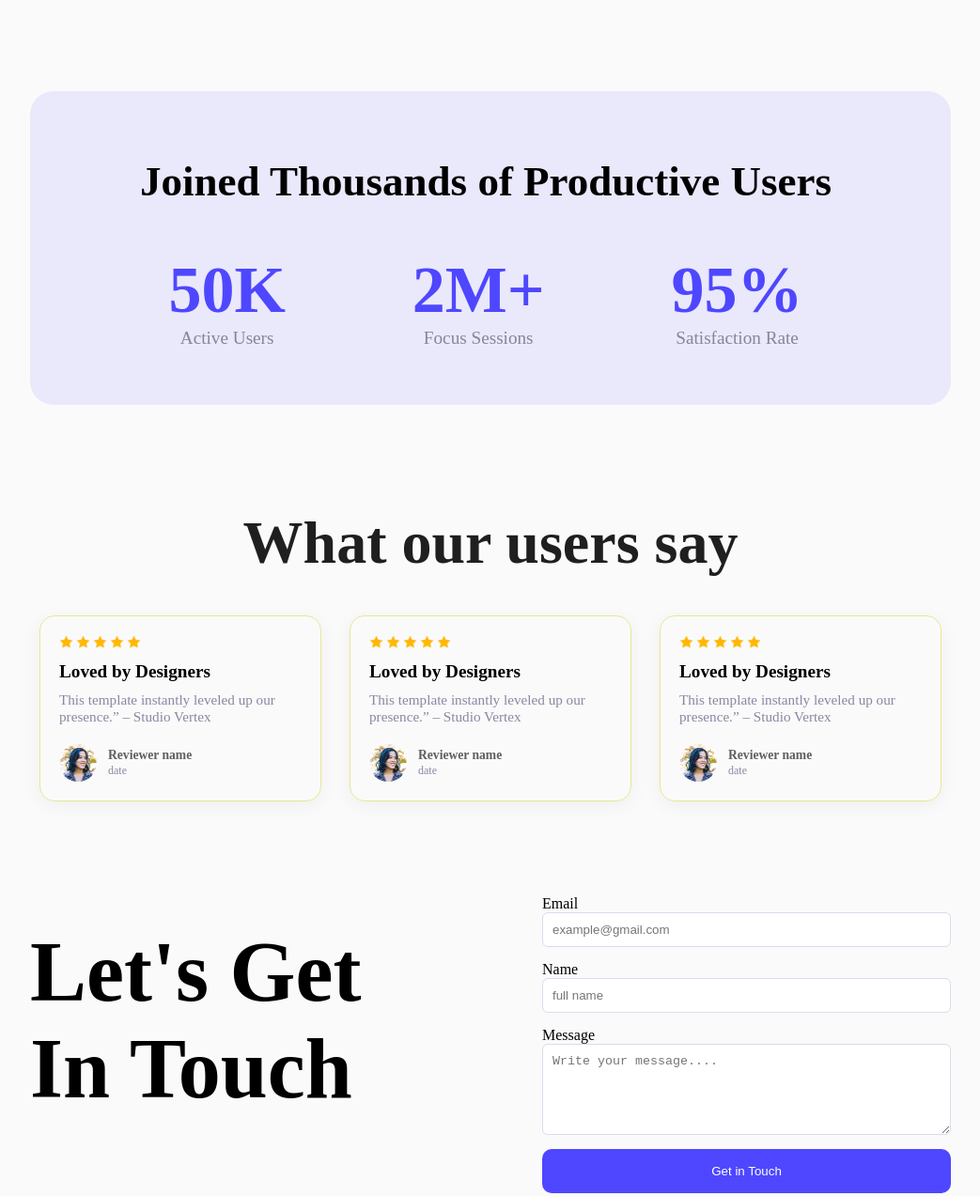
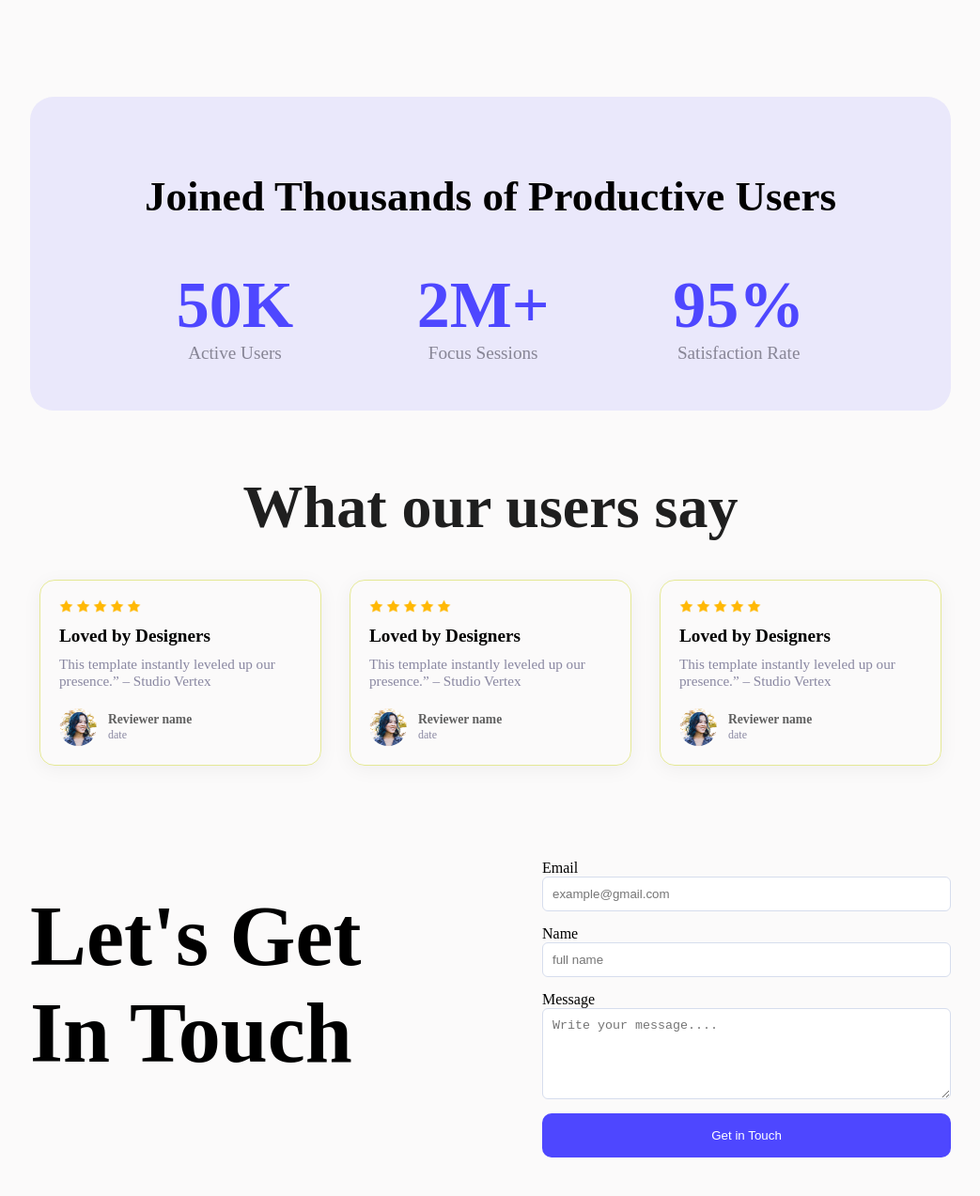
Before and after one commit to eii-sayed/assignment-sayed, a plain HTML site: page index.html in a window 1280 px wide. Shown: the part 1133-2406 px from the top of the page at 94% size, without its empty margins (118-1161 px from the left). Drawn offline with Linux system fonts and the light colour scheme.

Commit message:
margin and padding check

```diff
--- a/style/style.css
+++ b/style/style.css
@@ -66,7 +66,7 @@
 .action {
     display: flex;
     justify-content: space-between;
-    padding: 100px 150px 50px;
+    padding: 100px 150px;
     gap: 220px;
 }
 
@@ -77,7 +77,7 @@
 
 .action-left {
     padding-right: 20px;
-    padding-top: 40px;
+    padding-top: 50px;
 }
 
 .action-left p {
@@ -101,8 +101,8 @@
 
 .productive {
     background-color: hsla(242, 100%, 64%, 0.102);
-    margin: 50px 150px 50px 150px;
-    padding: 40px 90px 60px 80px;
+    margin: 6px 150px;
+    padding: 50px 90px;
     text-align: center;
     border-radius: 25px;
 }
@@ -131,9 +131,8 @@
 }
 
 .feedbacks {
-    padding: 60px 20px;
+    padding: 60px 20px 80px;
     text-align: center;
-    margin-bottom: 30px;
 }
 
 .feedback-title {
@@ -209,9 +208,8 @@
 
 .contact {
     display: flex;
-    padding: 10px 150px;
+    padding: 20px 150px 60px;
     gap: 110px;
-    margin-bottom: 30px;
 }
 
 .contact-left {
```
